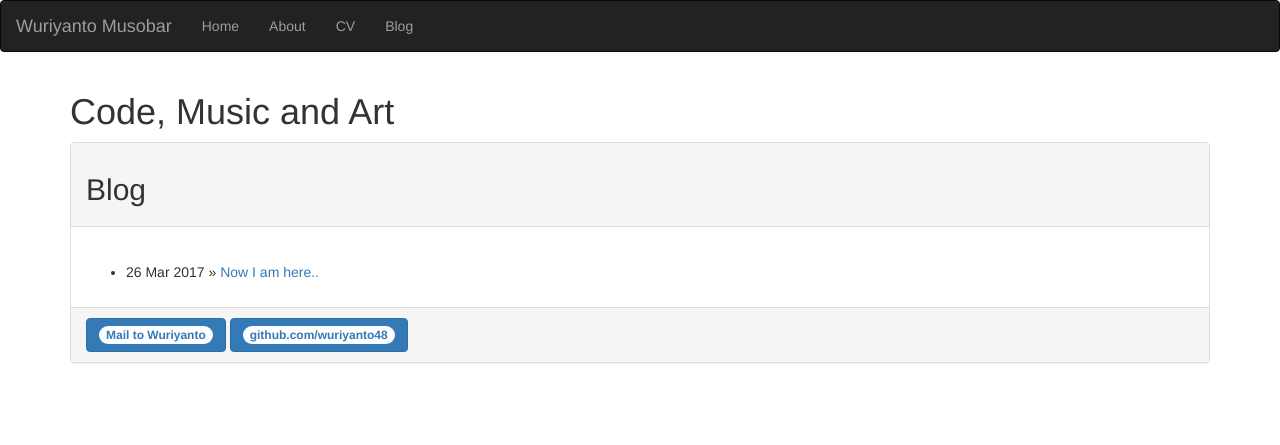
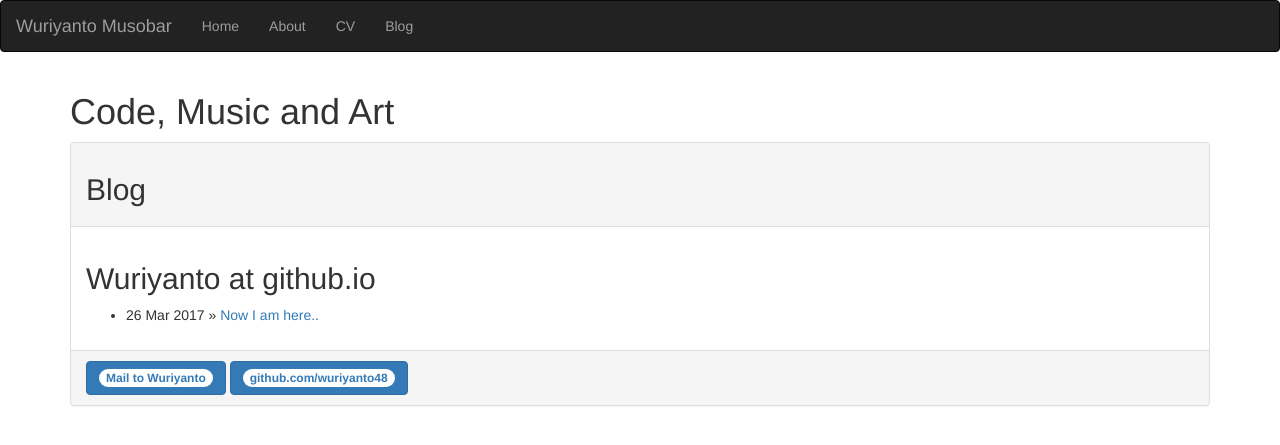
Before and after one commit to wuriyanto48/wuriyanto48.github.io, a Jekyll site: the page built from blog/index.html, in a window 1280 px wide. Shown: the top 445 px of the page. Built offline with Jekyll 4.4.1, drawn with Linux system fonts in a browser that asks for light colours; nearby versions of some CDN libraries; Markdown is read by kramdown in place of the engine named in the settings.

Commit message:
Update index.html

```diff
--- a/blog/index.html
+++ b/blog/index.html
@@ -1,5 +1,6 @@
 ---
 layout: default
+title: "Wuriyanto at github.io"
 title_header: "Blog"
 ---
 	<h2>{{ page.title }}</h2>
```
